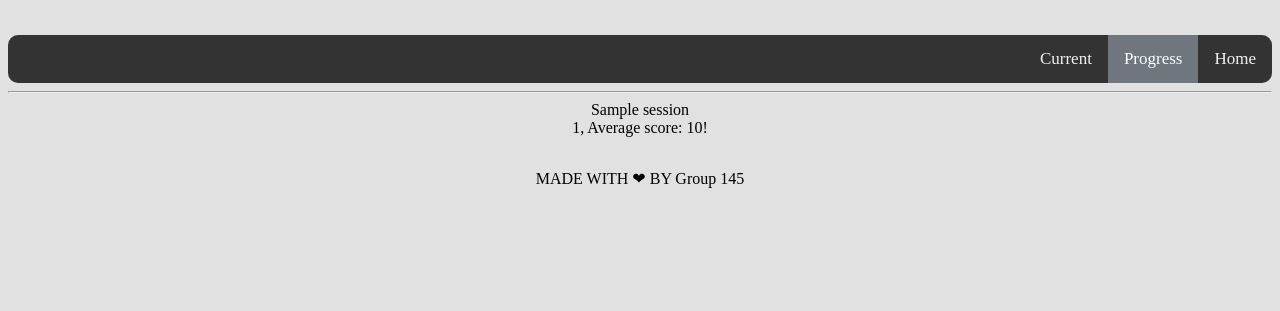
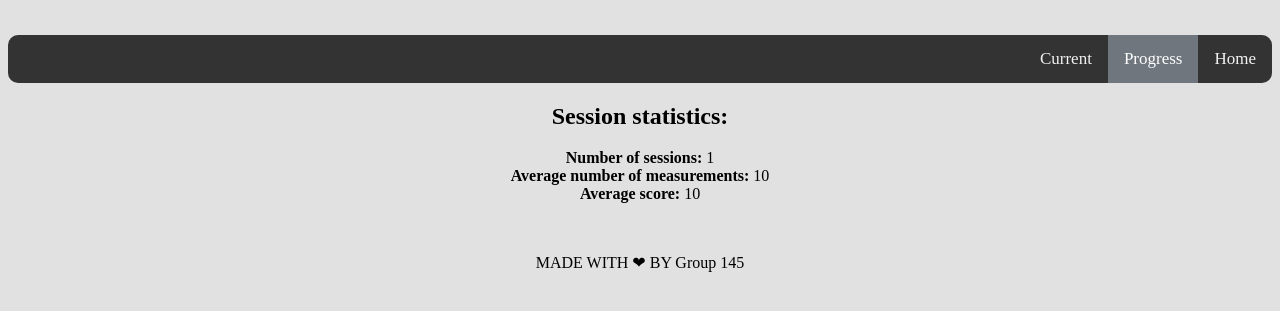
Before and after one commit to khknopp/Engineering-Design-Group145, a Flask app: template templates/progress.html in a window 1280 px wide. Shown: the part 93-404 px from the top of the page. Run offline with Flask 3, Linux system fonts and the light colour scheme; the template is opened without the code that fills it: most values are stand-ins (such as "Sample title", 1, 10 or a date in 2020); some libraries are stand-ins or nearby versions; some web fonts are replaced.

Commit message:
Progress page changes

```diff
--- a/main.py
+++ b/main.py
@@ -6,7 +6,7 @@ from flask_sqlalchemy import SQLAlchemy
 import datetime
 from arduino import run, connect, read
 import asyncio
-from plot import plot_all_measurements
+from plot import plot_all_measurements, plot_sessions
 from flask_session import Session
 
 
@@ -125,7 +125,18 @@ async def current():
 @app.route('/progress')
 def progress():
     sessions = Sessions.query.all()
-    return render_template('progress.html', sessions = sessions)
+    average_session = 0
+    for session in sessions:
+        average_session += session.Average
+    average_session /= len(sessions)
+
+    average_number_of_measurements = 0
+    for session in sessions:
+        average_number_of_measurements += len(Measurements.query.filter_by(Session_Id=session.Id).all())
+    average_number_of_measurements /= len(sessions)
+
+    plot_sess = plot_sessions(sessions)
+    return render_template('progress.html', sessions = sessions, plot_sess=plot_sess, number=len(sessions), average_session=round(average_session,2), average_number_of_measurements=round(average_number_of_measurements,2))
 
 
 if __name__ == '__main__':
--- a/templates/progress.html
+++ b/templates/progress.html
@@ -2,6 +2,8 @@
 
 {% block includes %}
   <link rel="stylesheet" type="text/css" href="{{ url_for('static', filename='css/styles.css') }}"/>
+  <script src="https://code.jquery.com/jquery-3.6.3.min.js" crossorigin="anonymous"></script>
+  <script src='https://cdn.plot.ly/plotly-latest.min.js'></script>
 {% endblock %}
 
 
@@ -14,11 +16,16 @@
     <i class="fa fa-bars">Menu</i>
   </a>
 </div>
-  {% for session in sessions %}
-    <hr/>
-    {{ session }} <br/>
-    {{ session.Id }}, Average score: {{ session.Average }}!
-  {% endfor %}
+
+<div>
+  <h1>Session statistics:</h1>
+    <b>Number of sessions: </b>{{ number }}<br/>
+    <b>Average number of measurements: </b>{{ average_number_of_measurements }}<br/>
+    <b>Average score: </b>{{ average_session }}<br/><br/>
+</div>
+
+<div id='plot'></div>
+
 
   <script>
     function myFunction() {
@@ -29,5 +36,7 @@
         x.className = "topnav";
       }
     }
+    var plot_sess = {{plot_sess | safe}};
+    Plotly.plot('plot',plot_sess,{});
     </script>
 {% endblock %}
```
Also changed, not shown: plot.py (+21 -0 lines).
